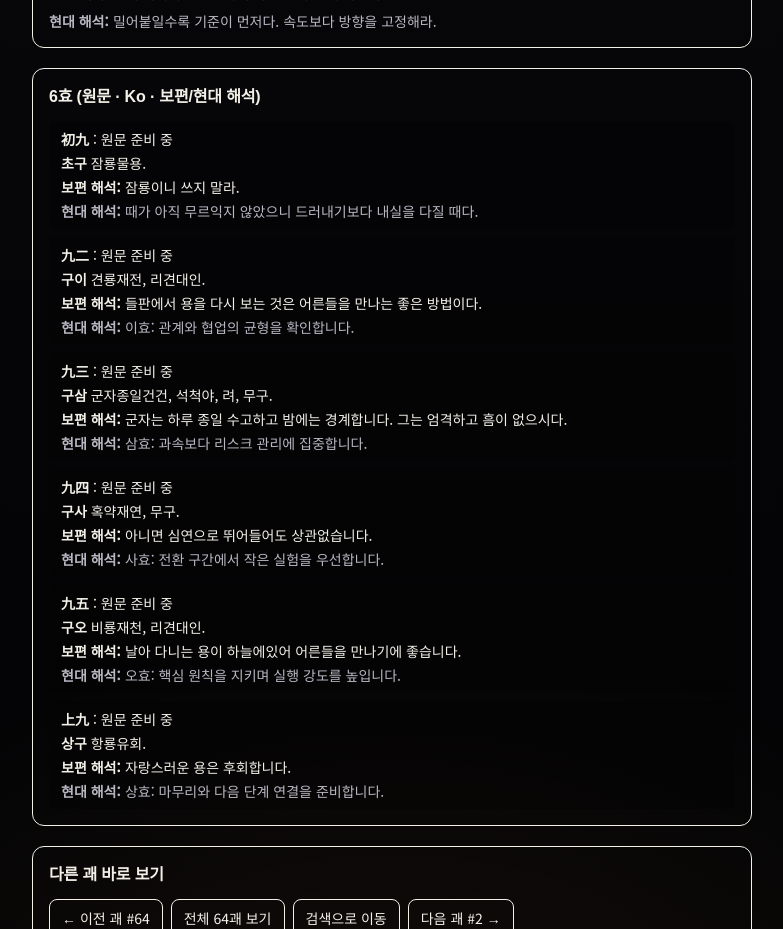
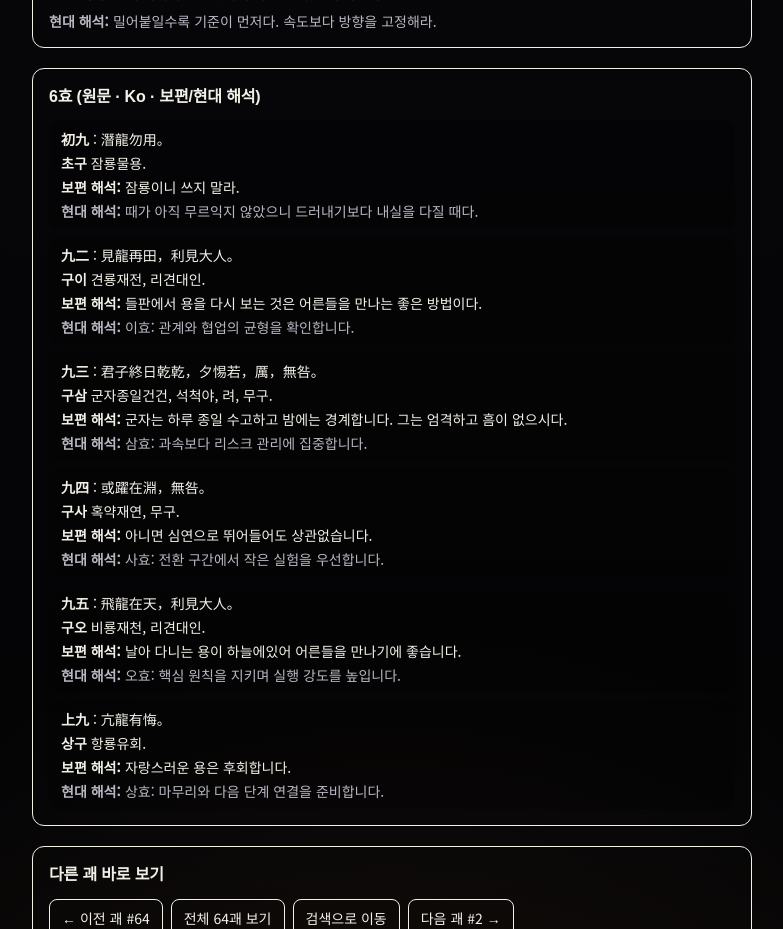
Before and after one commit to kinddragon1224/iching-learning-web, a Next.js app: page /hexagram/1 in a window 1280 px wide. Shown: the part 800-1729 px from the top of the page, without its empty margins (248-1031 px from the left). Built offline with nearby package versions, Linux system fonts and the light colour scheme.

Commit message:
fix: 효 원문 placeholder 제거 및 빈 원문 표기 안정화

```diff
--- a/app/hexagram/[id]/page.tsx
+++ b/app/hexagram/[id]/page.tsx
@@ -127,7 +127,7 @@ export default async function HexagramCardDetailPage({
 
             const matched = (row.original ?? "").match(/^(初九|初六|九二|六二|九三|六三|九四|六四|九五|六五|上九|上六)[,：:\s]*(.*)$/);
             const lineHanja = row.label_hanja ?? matched?.[1] ?? (row.original ?? "");
-            const lineOriginalBody = matched?.[2]?.trim() || "원문 준비 중";
+            const lineOriginalBody = matched?.[2]?.trim() || (row.original ?? "").trim();
 
             return (
               <li
@@ -135,7 +135,7 @@ export default async function HexagramCardDetailPage({
                 className="rounded-lg bg-black/20 px-3 py-2 space-y-1 line-step-reveal"
                 style={{ animationDelay: `${idx * 90}ms` }}
               >
-                <p><b>{lineHanja}</b> : {lineOriginalBody}</p>
+                <p><b>{lineHanja}</b>{lineOriginalBody ? ` : ${lineOriginalBody}` : ""}</p>
                 <p><b>{lineLabel}</b> {koReading}</p>
                 <p><b>보편 해석:</b> {plainMeaning}</p>
                 <p className="text-[var(--text-muted)]"><b>현대 해석:</b> {modernMeaning}</p>
```
